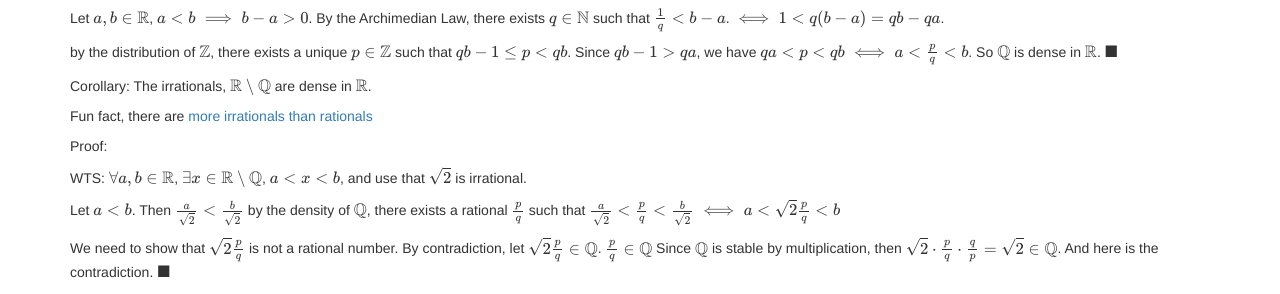
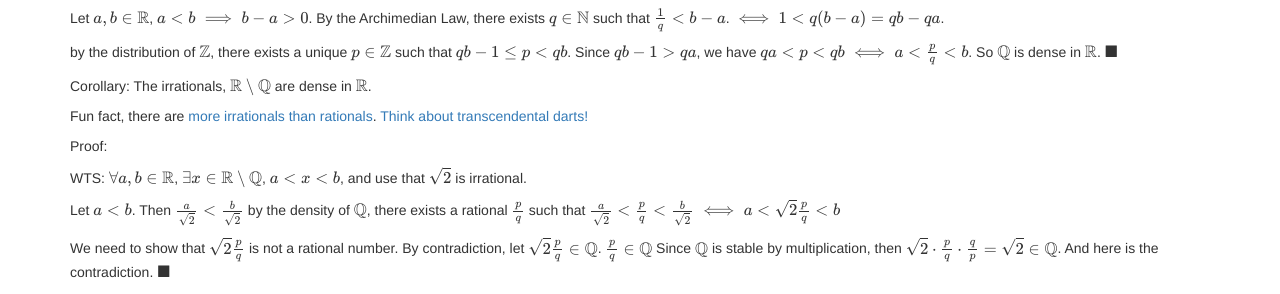
Before and after one commit to tnt2113/tnt2113.github.io, a Jekyll site: the page courses/real_analysis_327_Lecture_4.html, which Jekyll copies as it is, in a window 1280 px wide. Shown: the part 998-1292 px from the top of the page. Built offline with Jekyll 4.4.1, drawn with Linux system fonts in a browser that asks for light colours; formulas are drawn with MathJax 3.

Commit message:
transcendental darts

```diff
--- a/courses/real_analysis_327_Lecture_4.html
+++ b/courses/real_analysis_327_Lecture_4.html
@@ -127,7 +127,7 @@ jQuery(document).ready(function($) {
 <p>by the distribution of $\mathbb{Z}$, there exists a unique $p \in \mathbb{Z}$ such that $qb -1 \leq p < qb$. Since $qb - 1 > qa$, we have $qa < p< qb \iff a < \frac{p}{q} < b$. So $\mathbb{Q}$ is dense in $\mathbb{R}$. $\blacksquare$ </p>
 
 <p>Corollary: The irrationals, $\mathbb{R} \setminus \mathbb{Q}$ are dense in $\mathbb{R}$.</p>
-<p> Fun fact, there are <a href = "http://math.stackexchange.com/questions/732/proof-that-the-irrational-numbers-are-uncountable">more irrationals than rationals</a></p>
+<p> Fun fact, there are <a href = "http://math.stackexchange.com/questions/732/proof-that-the-irrational-numbers-are-uncountable">more irrationals than rationals</a>. <a href = "https://www.youtube.com/watch?v=Swm8tTLWirU">Think about transcendental darts!</a></p>
 
 <p>Proof:</p>
 <p>WTS: $\forall a,b \in \mathbb{R}$, $\exists x \in \mathbb{R} \setminus \mathbb{Q}$, $a < x< b$, and use that $\sqrt{2}$ is irrational.</p>
```
